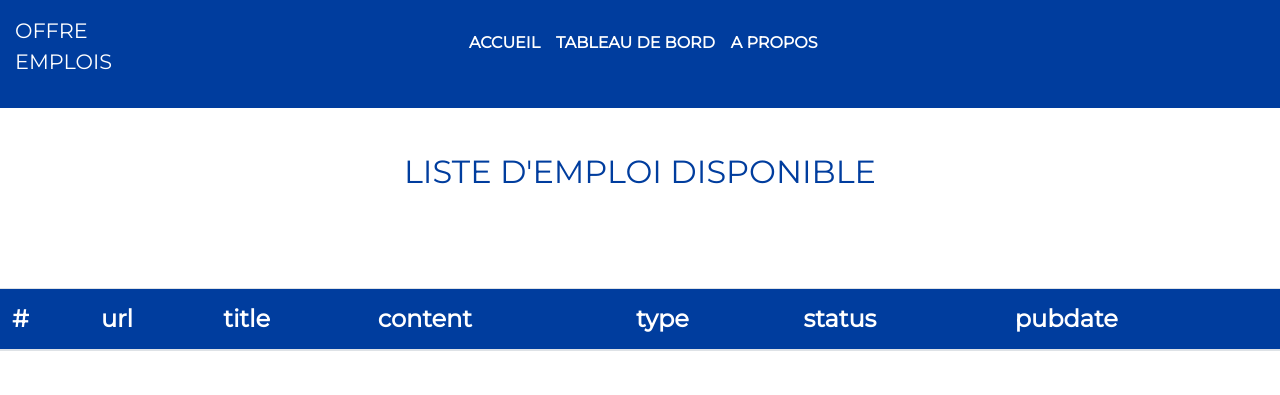
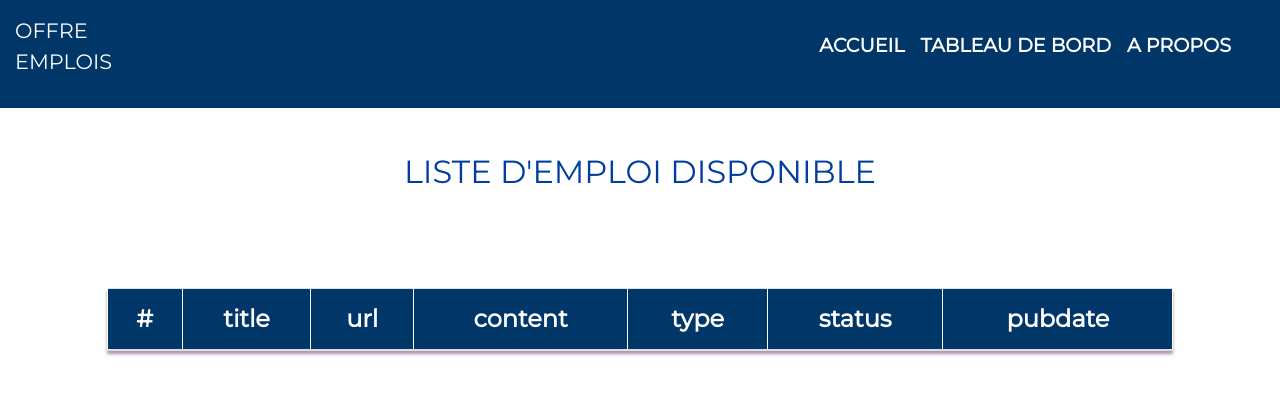
Before and after one commit to yjolivier/-Job-offer-application, a PHP site: page / in a window 1280 px wide. Shown: the top 395 px of the page. Run offline with PHP 8.4, Linux system fonts and the light colour scheme; data that the repository does not hold is empty; some libraries are stand-ins or nearby versions.

Commit message:
modification du style tu tableau d'affichage et du header

```diff
--- a/css/style1.css
+++ b/css/style2.css
@@ -3,7 +3,7 @@
 }
 header{
 	height: auto;
-    background-color: #003d9e;
+    background-color: #003668;
     padding: 10px;
 }
 .header-logo{
@@ -33,6 +33,11 @@ header .btn-menu{
 header .btn-menu:hover{
 	color: #FFC21C;
 }
+#collapse_target{
+	display: flex;
+	justify-content: flex-end;
+	font-size: 1.2em;
+}
 .section-actualite-title {
 	padding: 25px;
 	color: #003d9e;
@@ -44,12 +49,17 @@ header .btn-menu:hover{
 .section-actualite-title h2{
 	margin-top: 20px;
 }
+.table{
+	box-shadow: 0px 3px 3px 0px rgba(173,147,173,1);
+}
 thead{
-	background-color: #003d9e;
+	background-color: #003668;
 	color: white;
 	font-size: 1.5em;
 }
 tbody{
 	background-color: #b4ccf3;
-	font-size: 1.2em;
 }
+tbody tr{
+	font-size: 1.3em;
+}
--- a/index.php
+++ b/index.php
@@ -10,7 +10,7 @@
 	    <link href="https://fonts.googleapis.com/css?family=Roboto&display=swap" rel="stylesheet">
 	    <link rel="stylesheet" href="https://cdnjs.cloudflare.com/ajax/libs/font-awesome/4.7.0/css/font-awesome.min.css">
 	    <script src="https://kit.fontawesome.com/d8e469504a.js"></script>
-		<link rel="stylesheet" type="text/css" href="css/style1.css">
+		<link rel="stylesheet" type="text/css" href="css/style2.css">
 	</head>
 	<body>
 		<div class="container-fluid">
@@ -25,7 +25,7 @@
 								<i class="fas fa-align-justify"></i>
 							</span>
 						</button>
-						<div class="collapse  navbar-collapse" id="collapse_target">
+						<div class="collapse  navbar-collapse " id="collapse_target">
 						<ul class="navbar-nav">
 							<li class="nav-item">
 								<a class="nav-link" href="#">ACCUEIL</a>
@@ -57,12 +57,12 @@
 				$offers = json_decode($link_content, true);
 			?>
 			<section class="row">
-				<table class="table col-lg-12 table-striped">
+				<table class="table col-lg-10 offset-md-1 table-striped" border="1" bordercolor="white" >
 				  <thead>
-				    <tr>
+				    <tr align="center">
 				      <th scope="col">#</th>
+				      <th scope="col">title</th>
 				      <th scope="col">url</th>
-				      <th scope="col">title</th>
 				      <th scope="col">content</th>
 				      <th scope="col">type</th>
 				      <th scope="col">status</th>
@@ -76,10 +76,10 @@
 							foreach ($offers["content"] as $contenu) {
 				  ?>
 				  <tbody>
-				    <tr>
+				    <tr align="center">
 				      <th scope="row"><?php echo $numero ?></th>
+				      <td><?php echo $contenu["title"]?></td>
 				      <td><?php echo $contenu["url"] ?> </td>
-				      <td><?php echo $contenu["title"]?></td>
 				      <td><?php echo $contenu["content"]?></td>
 				      <td><?php echo $contenu["type"]?></td>
 				      <td><?php echo $contenu["status"]?></td>
```
